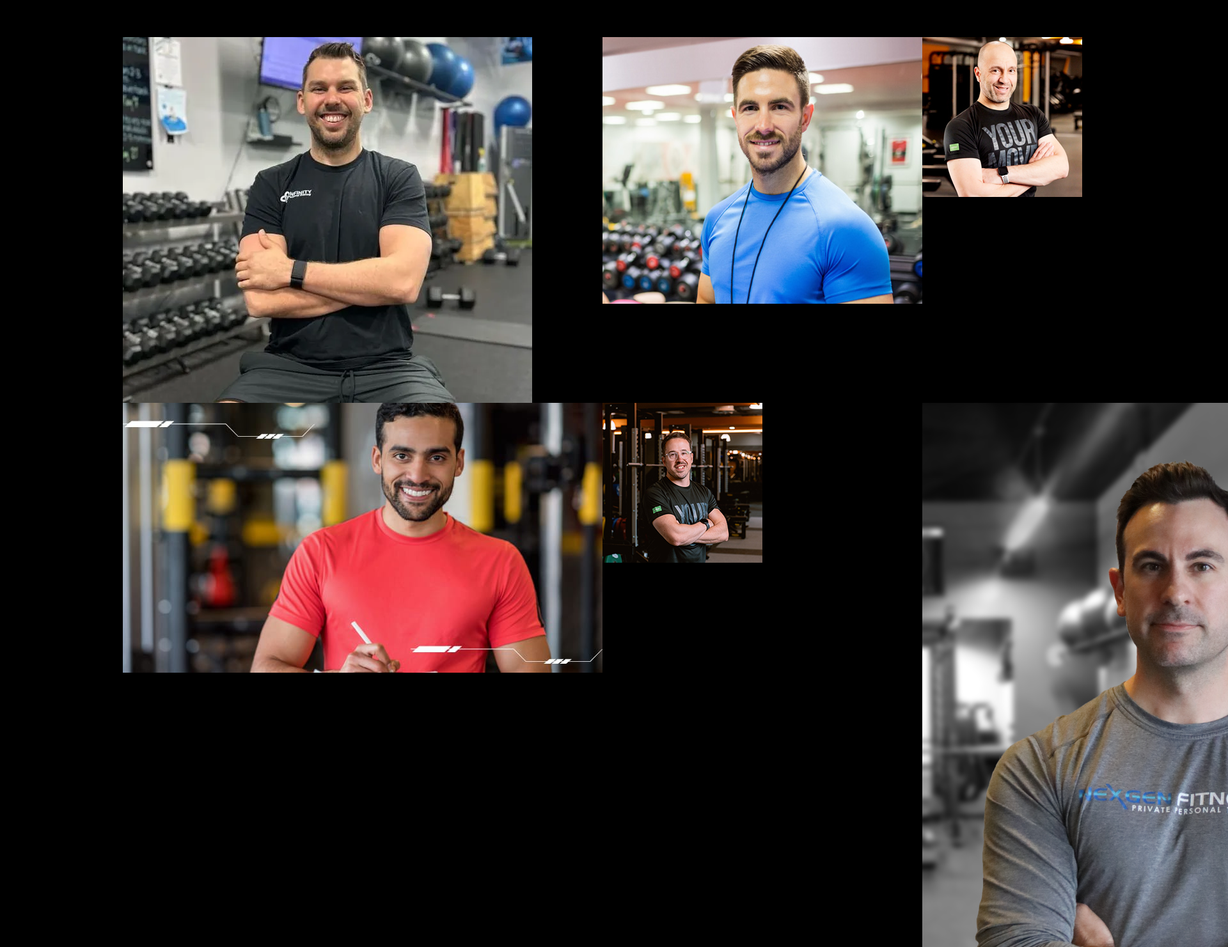
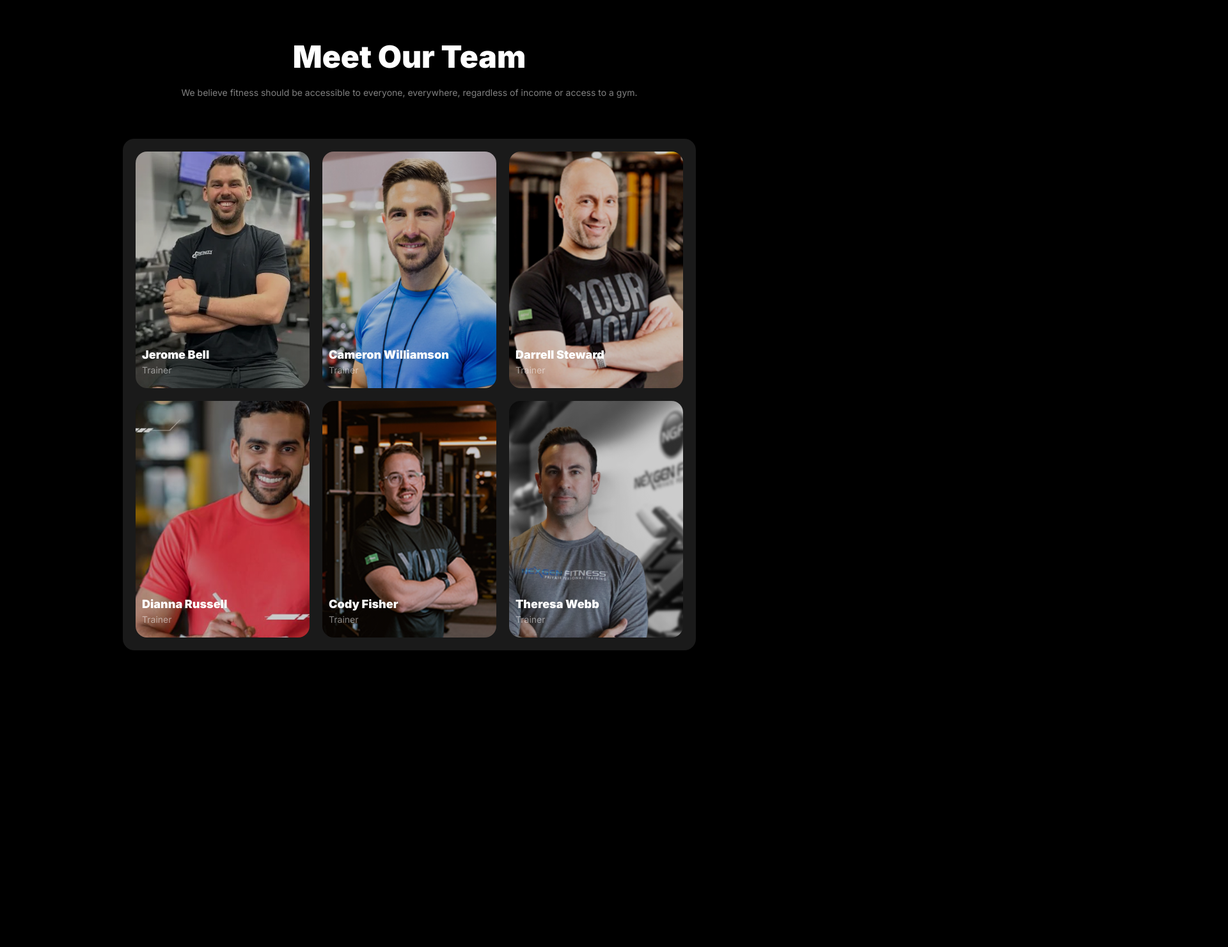
Before and after one commit to Al-Amin08/assignment-02, a plain HTML site: page index.html in a window 1280 px wide. Shown: the part 2940-4421 px from the top of the page at 64% size, 1920 px wide, since content can reach past the window. After the commit the page ends 4107 px from the top, so only its background shows below. Drawn offline with Linux system fonts and the light colour scheme; a web font is replaced by a local one.

Commit message:
our-team part

```diff
--- a/index.html
+++ b/index.html
@@ -165,18 +165,42 @@
             <div class="team-container">
                 <div class="meet-team">
 
-                    <h1 class="team-title">Meet Our</h1>
+                    <h1 class="team-title">Meet Our Team</h1>
                     <p class="team-detail">We believe fitness should be accessible to everyone, everywhere, regardless of income or access to a gym.</p>
 
                 </div>
                 <div class="team-img-container">
-                    <div class="team-img">
-                        <img src="images/trainer1.png" alt="">
+                   <div class="team-img">
+                        <div class="image" id="trainer-1">
+                            <p class="position">Trainer</p>
+                            <h3 class="name">Jerome Bell</h3>
+                        </div>
+                        <div class="image" id="trainer-2">
+                            <p class="position">Trainer</p>
+                            <h3 class="name">Cameron Williamson</h3>
+                        </div>
+                        <div class="image" id="trainer-3">
+                            <p class="position">Trainer</p>
+                            <h3 class="name">Darrell Steward</h3>
+                        </div>
+                        <div class="image" id="trainer-4">
+                            <p class="position">Trainer</p>
+                            <h3 class="name">Dianna Russell</h3>
+                        </div>
+                        <div class="image" id="trainer-5">
+                            <p class="position">Trainer</p>
+                            <h3 class="name">Cody Fisher</h3>
+                        </div>
+                        <div class="image" id="trainer-6">
+                            <p class="position">Trainer</p>
+                            <h3 class="name">Theresa Webb</h3>
+                        </div>
+                        <!-- <img src="images/trainer1.png" alt="">
                         <img src="images/trainer2.png" alt="">
                         <img src="images/trainer3.png" alt="">
                         <img src="images/trainer4.png" alt="">
                         <img src="images/trainer5.png" alt="">
-                        <img src="images/trainer6.png" alt="">
+                        <img src="images/trainer6.png" alt=""> -->
                     </div>
                 </div>
             </div>
--- a/style.css
+++ b/style.css
@@ -299,9 +299,8 @@ th, td {
 }
 
 /* BMI-title */
-.BMI{
-    /* text-align: center; */
-}
+
+
 .BMI-title{
     font-size: 3rem;
     font-weight: 900;
@@ -376,10 +375,109 @@ input::placeholder{
 /* our team */
 .team-container{
     width: 70%;
-    margin: 100px auto;
+    margin: 150px auto;
+    text-align: center;
 }
+
+
+.team-title{
+    font-size: 3rem;
+    font-weight: 900;
+    color: rgb(255, 255, 255);
+}
+
+.team-detail{
+    color: rgba(255, 255, 255, 0.5);
+    font-size: .875rem;
+    line-height: 24px;
+    margin-top: 15px;
+    margin-bottom: 60px;
+
+}
+
+.team-img-container{
+    border-radius: 18px;
+    background: rgba(255, 255, 255, 0.1);
+    padding: 20px;
+}
+
 .team-img{
-    /* width: 20% */
     display: grid;
     grid-template-columns: repeat(3,1fr);
+    gap: 20px;
+
 }
+
+.image{
+    height: 370px;
+    border-radius: 18px;
+    /* padding-top: 50px; ; */
+    display: flex;
+    flex-direction: column-reverse;
+    align-items:self-start;
+
+}
+
+#trainer-1{
+    width: 100%;
+    /* height: 100%; */
+  background: linear-gradient(rgba(0, 0, 0, 0.2), rgba(0, 0, 0, 0.2)), url('images/trainer1.png');
+    background-repeat: no-repeat;
+    background-position: center;
+    background-size: cover;
+}
+#trainer-2{
+    width: 100%;
+  /* height: 400px;  Adjust height as needed */
+  background: linear-gradient(rgba(0, 0, 0, 0.2), rgba(0, 0, 0, 0.2)), url('images/trainer2.png');
+    background-repeat: no-repeat;
+    background-position: center;
+    background-size: cover;
+}
+#trainer-3{
+    width: 100%;
+
+  background: linear-gradient(rgba(0, 0, 0, 0.2), rgba(0, 0, 0, 0.2)), url('images/trainer3.png');
+    background-repeat: no-repeat;
+    background-position: center;
+    background-size: cover;
+}
+#trainer-4{
+    width: 100%;
+
+  background: linear-gradient(rgba(0, 0, 0, 0.2), rgba(0, 0, 0, 0.2)), url('images/trainer4.png');
+    background-repeat: no-repeat;
+    background-position: center;
+    background-size: cover;
+}
+#trainer-5{
+    width: 100%;
+
+  background: linear-gradient(rgba(0, 0, 0, 0.2), rgba(0, 0, 0, 0.2)), url('images/trainer5.png');
+    background-repeat: no-repeat;
+    background-position: center;
+    background-size: cover;
+}
+#trainer-6{
+    width: 100%;
+
+  background: linear-gradient(rgba(0, 0, 0, 0.2), rgba(0, 0, 0, 0.2)), url('images/trainer6.png');
+    background-repeat: no-repeat;
+    background-position: center;
+    background-size: cover;
+}
+
+.position{
+    color: rgba(255, 255, 255, 0.5);
+    font-size: .875rem;
+    margin-bottom: 20px;
+    margin-left: 10px;
+}
+
+.name{
+    font-size: 1.125rem;
+    font-weight: 900;
+    color: rgb(255, 255, 255);
+    margin-bottom: 5px;
+    margin-left: 10px;
+}
```
